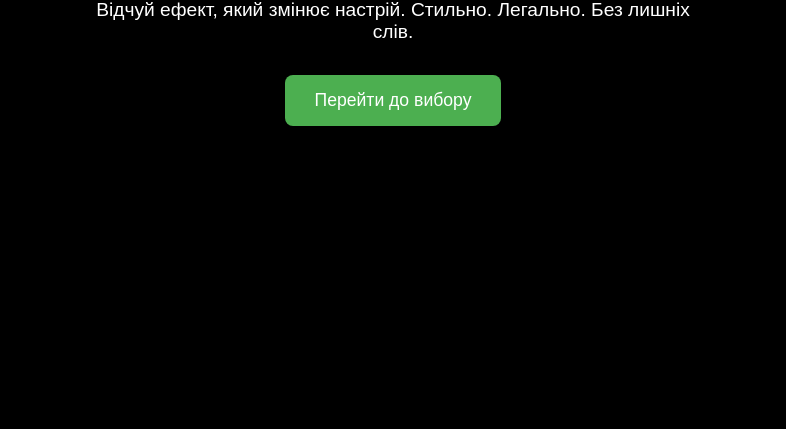
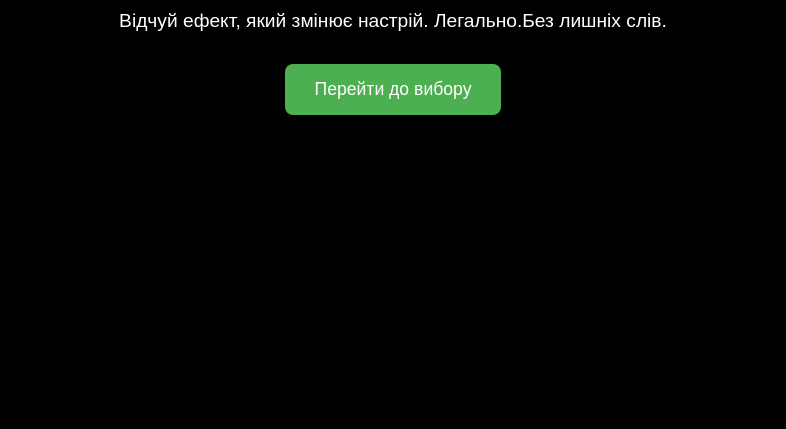
Before and after one commit to Cbd34/dudka-my, a plain HTML site: page index.html in a window 1280 px wide. Shown: the part 371-800 px from the top of the page, without its empty margins (247-1033 px from the left). Drawn offline with Linux system fonts and the light colour scheme.

Commit message:
Update index.html

```diff
--- a/index.html
+++ b/index.html
@@ -53,8 +53,7 @@
 </head>
 <body>
   <h1>H420UA — стиль, якого ти шукав</h1>
-  <p>Відчуй ефект, який змінює настрій. Стильно. Легально.
-              Без лишніх слів.</p>
+  <p>Відчуй ефект, який змінює настрій. Легально.Без лишніх слів.</p>
   <a href="https://h420ua.shop/vapes" class="button">Перейти до вибору</a>
 </body>
 </html>
```
